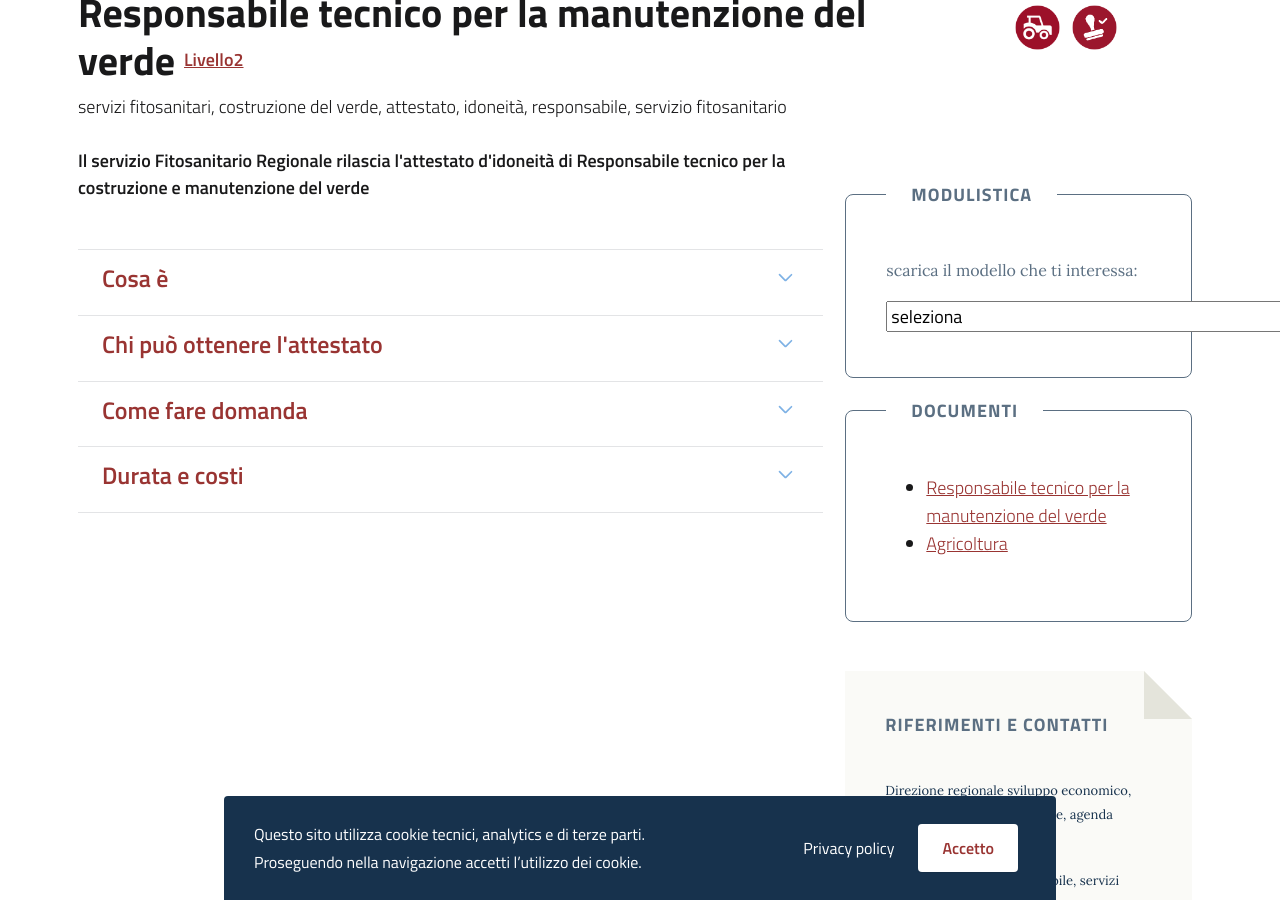
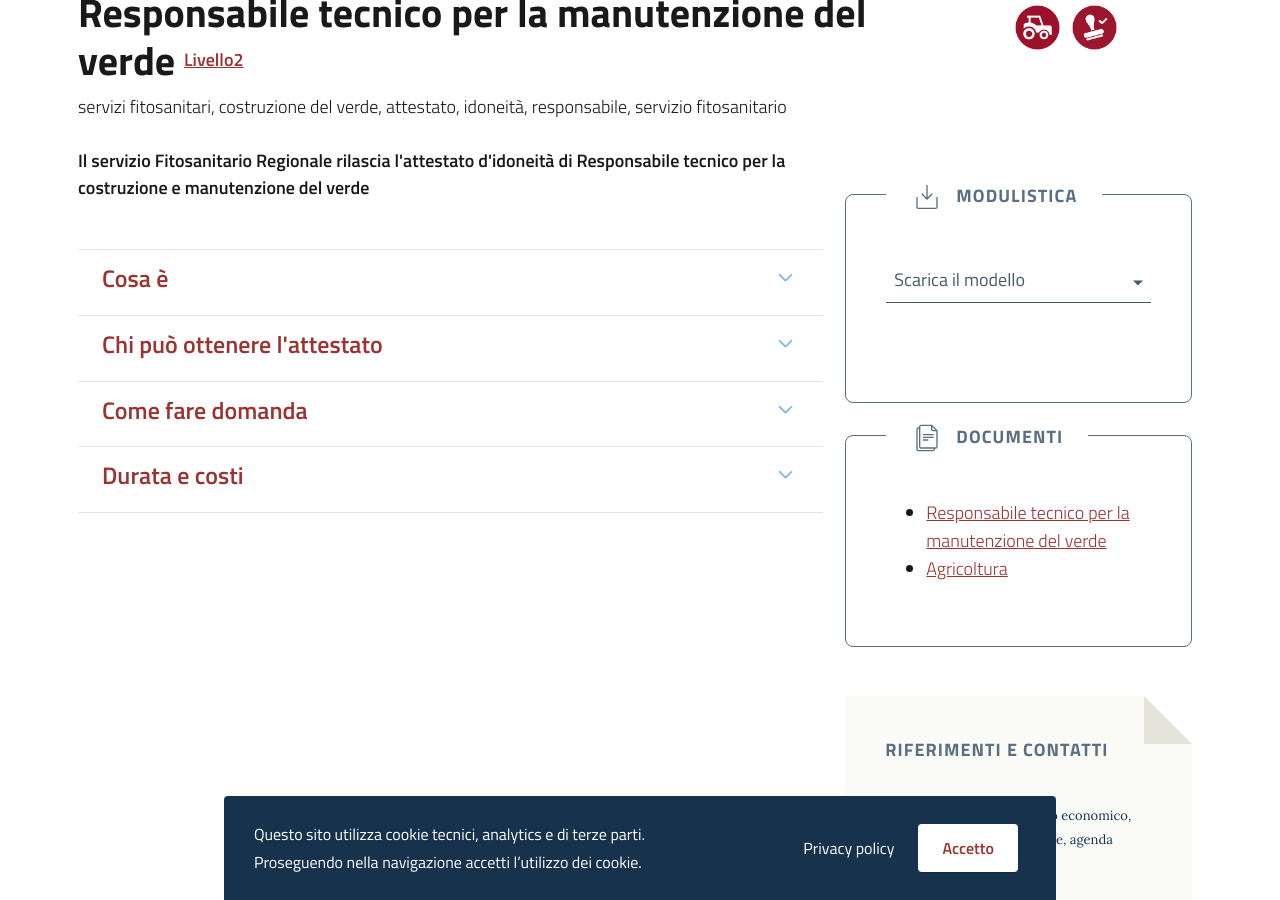
Before and after one commit to lucamariani/accesso-unico-bootstrap4, a Jekyll site: the page built from _schede/manutenzioneverde/index.md, in a window 1280 px wide and 900 px high, scrolled down 384 px. Built offline with Jekyll 4.4.1, drawn with Linux system fonts in a browser that asks for light colours; comment, search, counter and statistics services are not loaded.

Commit message:
WIP: added modulistica

```diff
--- a/_data/schede/ruop/sidebarboxes.yml
+++ b/_data/schede/ruop/sidebarboxes.yml
@@ -11,6 +11,7 @@
 
 - title: Faq
   file: faq.md
+  type: callout
 
 - title: Servizi collegati
   file: servizicollegati.md
--- a/_includes/modulisticamanutenzioneverde_select.html
+++ b/_includes/modulisticamanutenzioneverde_select.html
@@ -1,37 +1,14 @@
-<div class="u-text-r-s u-layout-wide">
-  <div class="u-color-white u-border-top-xxs u-border-bottom-xxs">
+<div class="mt-3">
+    <form class="">
 
-    <form class="Form Form--spaced u-color-40 u-text-r-xs u-layout-prose">
-
-      <fieldset class="Form-fieldset">
-<!--
-        <legend class="Form-legend">Scegli il comune</legend>
--->
-        <div class="Form-field" style="padding-bottom:0 !important">
-          <select class="Form-input" id="modulistica" aria-required="true" required>
-            <option disabled selected>seleziona</option>
-            <option value="https://www.regione.umbria.it/documents/18/14519179/Domanda+DGR+974-2018+Manutentori+verde-1-2.doc/f5eeb778-939e-4923-9b4d-004c07af6d24">Domanda di rilascio dell'attestato d'idoneità del Responsabile tecnico per la costruzione e manutenzione del verde</option>
-            <option value="https://www.regione.umbria.it/documents/18/14519179/Dichiarazione+assolvimento+bollo-1.docx/64c9a3f8-ba74-4113-b465-cf5c096c43be">Dichiarazione sostitutiva per assolvimento imposta di bollo</option>
-          </select>
-        </div>
-
-      </fieldset>
-<!--
-        <div class="Form-field Grid-cell u-textLeft" style="padding-bottom: 0px !important;">
-          <a id="gobutton" type="button" href="#" target="_blank"
-            class="Button u-text-xs u-background-50 u-color-white u-sizeFull"
-            style="max-width:15em;">Vai al servizio</a>
-        </div>
-
--->
+          <div class="form-row">
+              <div class="form-group col-12 bootstrap-select-wrapper">
+                  <label></label>
+                  <select id="modulistica" title="Scarica il modello">
+                      <option value="https://www.regione.umbria.it/documents/18/14519179/Domanda+DGR+974-2018+Manutentori+verde-1-2.doc/f5eeb778-939e-4923-9b4d-004c07af6d24">Domanda di rilascio dell'attestato d'idoneità del Responsabile tecnico per la costruzione e manutenzione del verde</option>
+                      <option value="https://www.regione.umbria.it/documents/18/14519179/Dichiarazione+assolvimento+bollo-1.docx/64c9a3f8-ba74-4113-b465-cf5c096c43be">Dichiarazione sostitutiva per assolvimento imposta di bollo</option>
+                  </select>
+              </div>
+          </div>
     </form>
-  </div>
 </div>
-
-<script>
-  $('#modulistica').on('change', function(event) {
-    console.log( 'selected ' + $(this).val() );
-    //$('#gobutton').attr( 'href', $(this).val() );
-    window.location.href = $(this).val()
-  });
-</script>
--- a/_includes/schede/manutenzioneverde/sidebarbox/modulistica.md
+++ b/_includes/schede/manutenzioneverde/sidebarbox/modulistica.md
@@ -1,2 +1 @@
-scarica il modello che ti interessa:
 {% include modulisticamanutenzioneverde_select.html %}
--- /dev/null
+++ b/assets/scripts/modulistica.js
@@ -0,0 +1,4 @@
+$('#modulistica').on('change', function(event) {
+    console.log( 'selected ' + $(this).val() );
+    window.location.href = $(this).val()
+});
```
Also changed, not shown: _data/schede/manutenzioneverde/sidebarboxes.yml (+2 -6 lines).
